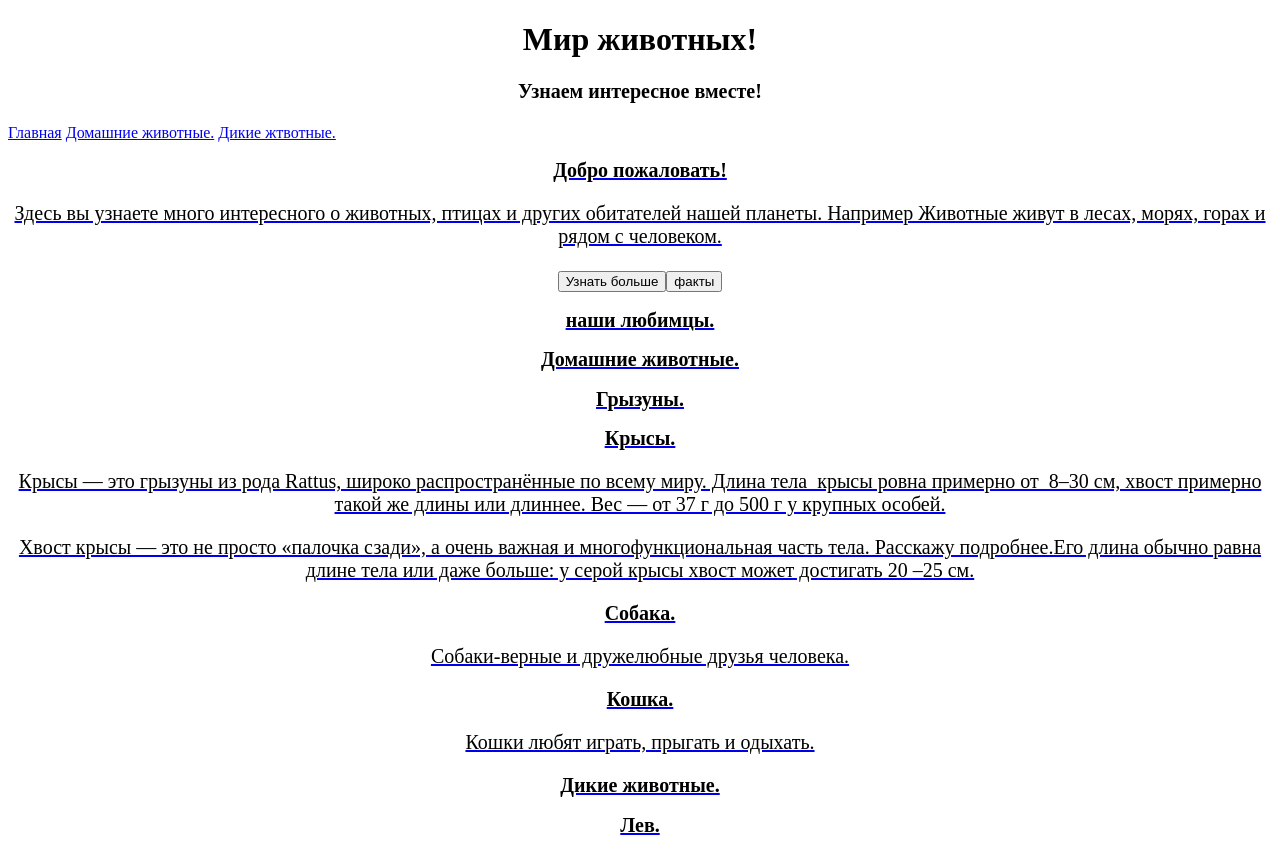
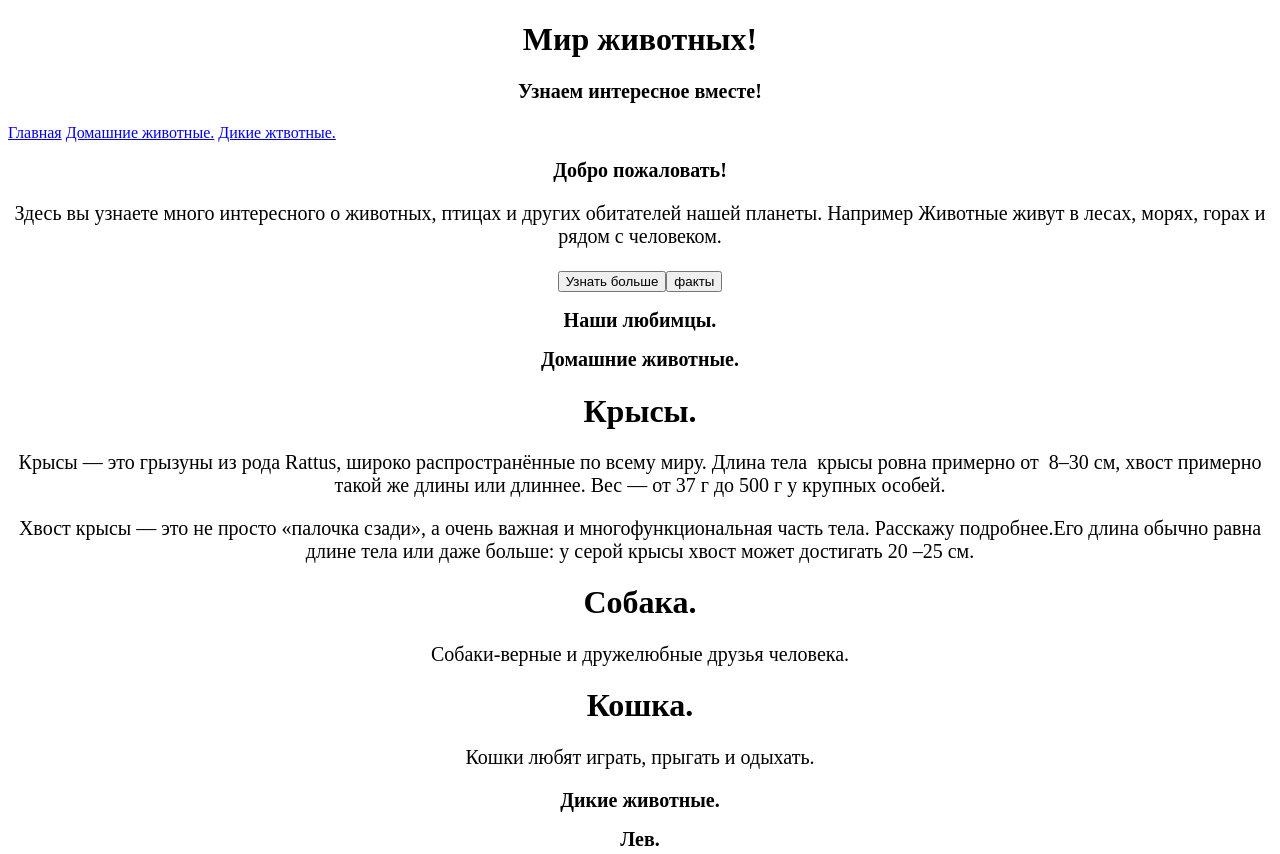
Before and after one commit to LIRTER/lirter.github.io, a plain HTML site: page animals/index.html in a window 1280 px wide. Shown: the top 854 px of the page. Drawn offline with Linux system fonts and the light colour scheme.

Commit message:
исправил размер слов

```diff
--- a/animals/index.html
+++ b/animals/index.html
@@ -13,8 +13,10 @@
 </header>
 <nav class="menu">
     <a href="#home">Главная</a>
-    <a href="#animals">Домашние животные.</a>
-      <a href="#animals">  Дикие жтвотные.
+    <a href="#home-animals">Домашние животные.</a>
+      <a href="#wild-animals">  Дикие жтвотные.
+      </a>
+        </nav>
 </nav>
 
 <main>
@@ -30,11 +32,10 @@
         <button class="button" onclick="alert('интересный факт -У осьминого три сердце.Колибри — единственные птицы, которые умеют летать задним ходом. Их крылья совершают до 60–80 взмахов в секунду, что позволяет зависать в воздухе. ')"> факты
 </section>
 
-</section id="animals"class="section">
-<h2>наши любимцы.</h2>
+</section id="#home-animals" class="section">
+<h2>Наши любимцы.</h2>
 <h2>Домашние животные. </h2>
-<h2>Грызуны.</h2>
-<h2>Крысы.</h2>
+<h1>Крысы.</h2>
 <P>Крысы — это грызуны из рода Rattus, широко распространённые по всему миру. Длина  тела  крысы ровна примерно от  8–30 см, хвост примерно такой же длины или длиннее. Вес — от  37 г до 500 г у крупных особей.</P>
 
 <P>Хвост крысы — это не просто «палочка сзади», а очень важная и многофункциональная часть тела. Расскажу подробнее.Его длина обычно равна длине тела или даже больше: у серой крысы хвост может достигать 20
@@ -42,14 +43,14 @@
 <div class="cards">
 <div class ="card">
 <div class="animal"></div>
-<h3> Собака.</h3>
+<h1> Собака.</h1>
 <p>Собаки-верные и дружелюбные друзья человека.</p>
 </p>
 </div>
 
 <div class ="card">
 <div class="animals"></div>
-        <h3>Кошка. </h3>
+        <h1>Кошка. </h3>
         <p>Кошки любят играть, прыгать и одыхать.<p>
 
             <div class="card">
@@ -83,7 +84,7 @@
 
             </body>
             </html>
-              <h2> Дикие животные.
+              <h2 id="wild-animals"> Дикие животные.
               </h2>
               <h2>Лев.</h2>
 
```
